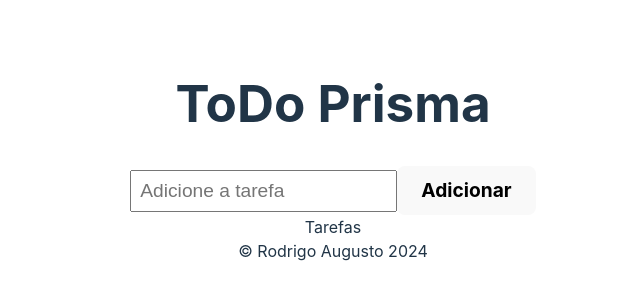
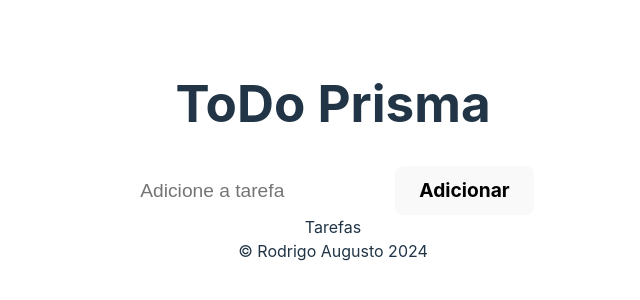
Before and after one commit to raugusto96/todo-prisma, a React (Vite) app in the folder app/: page / in a window 1280 px wide. Shown: the part 248-548 px from the top of the page, without its empty margins (307-947 px from the left). Built offline with nearby package versions, Linux system fonts and the light colour scheme.

Commit message:
feat: add input style

```diff
--- a/app/src/presentation/components/input/text/Text.styles.ts
+++ b/app/src/presentation/components/input/text/Text.styles.ts
@@ -5,4 +5,6 @@
 export const Input = styled.input`
   font-size: 1.2rem;
   padding: 0.5rem;
+  border-radius: 0.5rem;
+  border-style: none;
 `;
```
